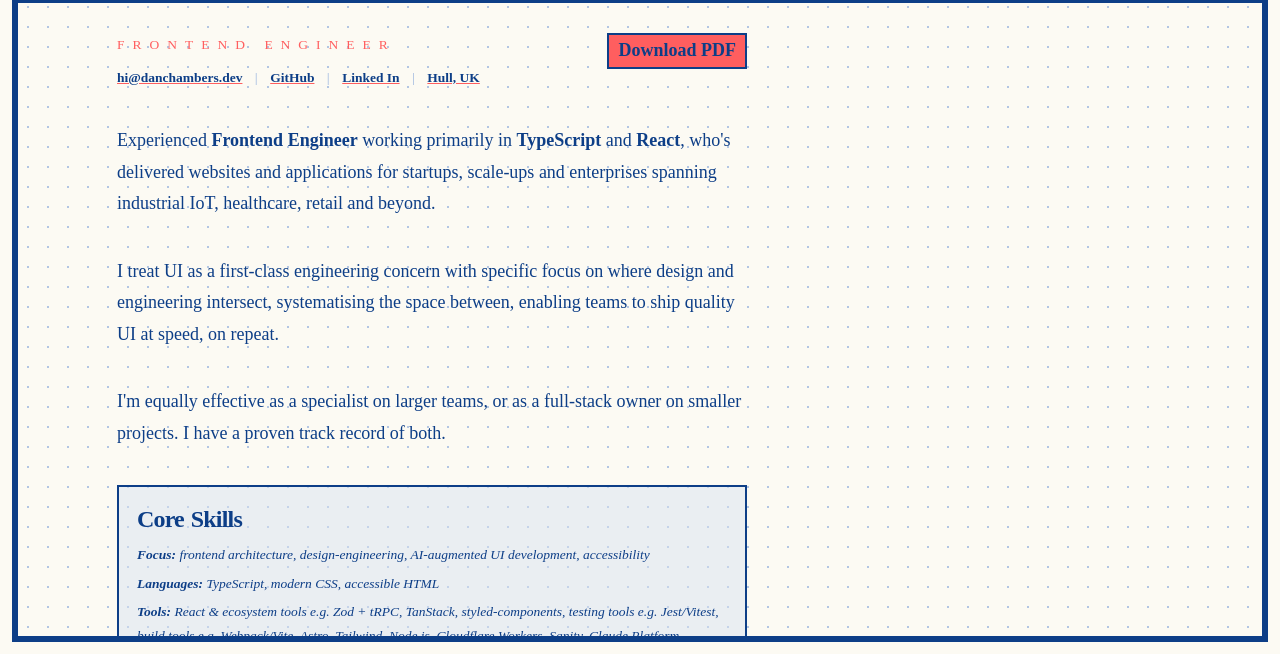
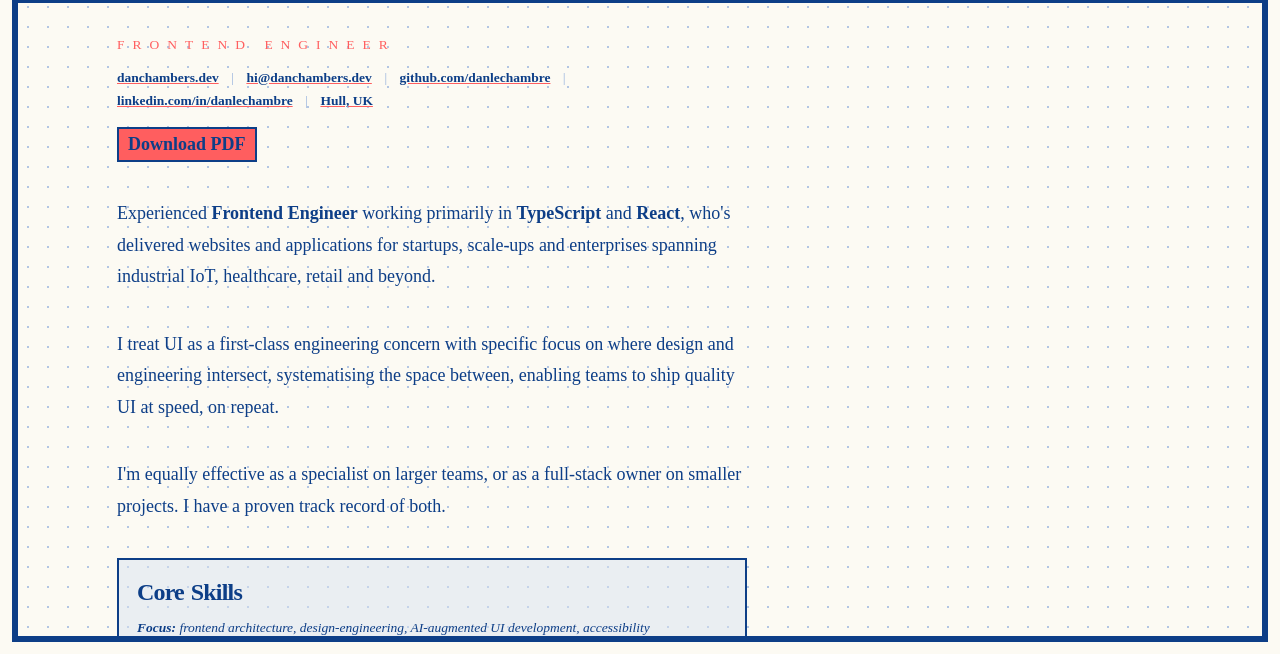
Before and after one commit to danlechambre/danchambers.dev, an Astro site: page /cv in a window 1280 px wide. Shown: the part 146-800 px from the top of the page. Built offline with nearby package versions, Linux system fonts and the light colour scheme; Astro itself is replaced by a stand-in of ours.

Commit message:
rework 'connect' labels for print suitability

```diff
--- a/src/content/connect.ts
+++ b/src/content/connect.ts
@@ -11,11 +11,11 @@ export const connectMethods: Record<ConnectMethodKey, ConnectMethod> = {
     url: "mailto:hi@danchambers.dev",
   },
   github: {
-    label: "GitHub",
+    label: "github.com/danlechambre",
     url: "https://github.com/danlechambre",
   },
   linkedin: {
-    label: "Linked In",
+    label: "linkedin.com/in/danlechambre",
     url: "https://www.linkedin.com/in/danlechambre/",
   },
   bluesky: {
--- a/src/pages/cv.astro
+++ b/src/pages/cv.astro
@@ -23,6 +23,9 @@ const { bluesky, ...cMethods } = connectMethods;
     <div>
       <p class="subtitle">Frontend Engineer</p>
       <ul class="inline-separated-ul">
+        <li>
+          <a href="https://www.danchambers.dev" set:text={"danchambers.dev"} />
+        </li>
         {
           Object.values(cMethods).map((x) => (
             <li>
```
